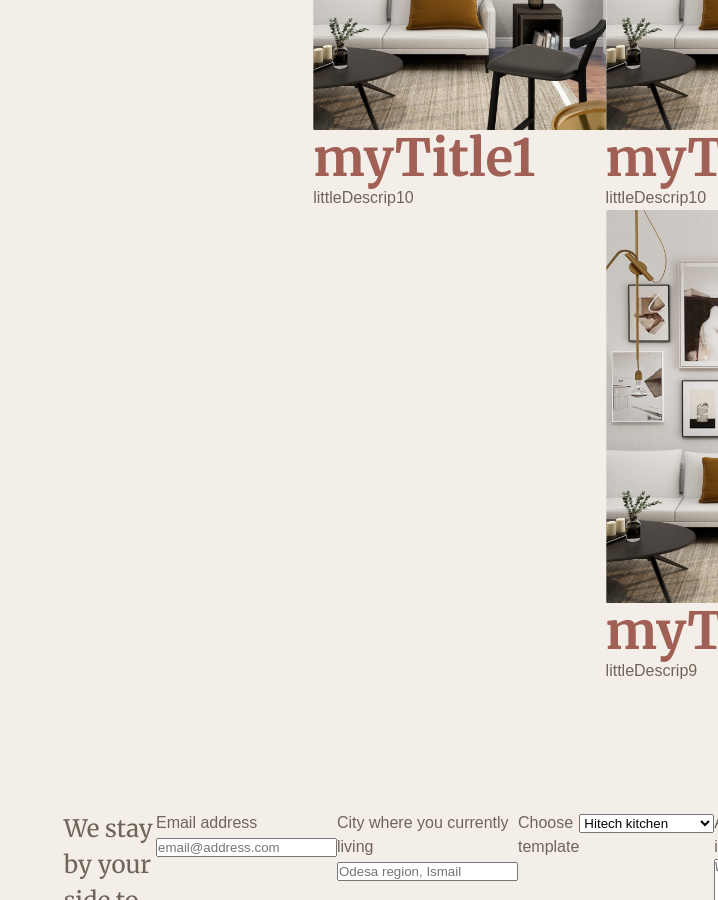
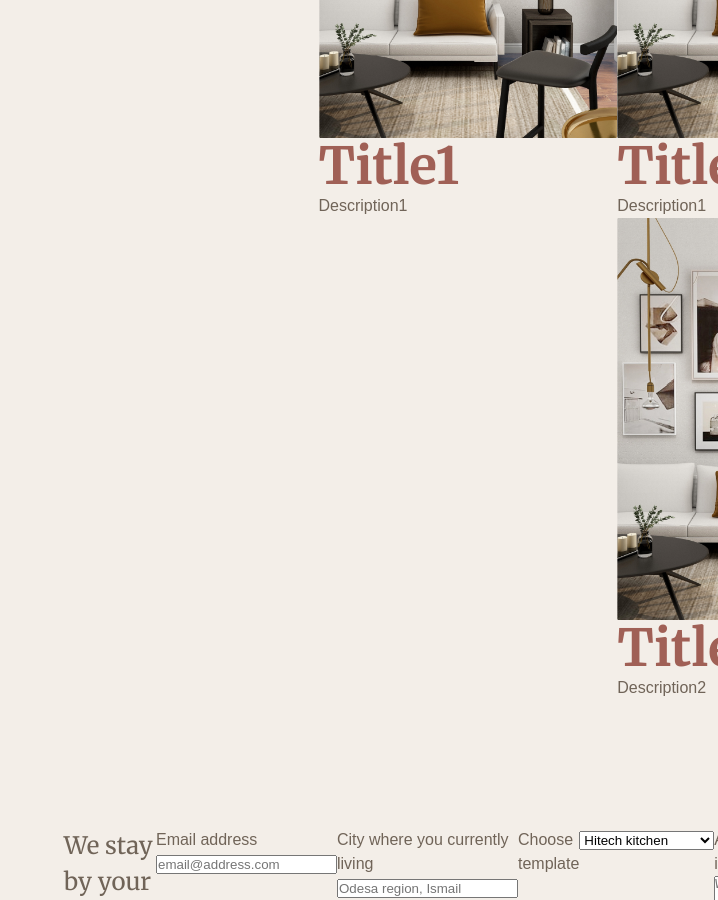
Before and after one commit to romanl231/Home-design.React, a React (Vite) app: page / in a window 1280 px wide. Shown: the part 660-1560 px from the top of the page, without its empty margins (562-1280 px from the left). Built offline with nearby package versions, Linux system fonts and the light colour scheme; no server answers; a web font is replaced by a local one.

Commit message:
Small changes

```diff
--- a/index.html
+++ b/index.html
@@ -4,7 +4,7 @@
     <meta charset="UTF-8" />
     <link rel="icon" type="image/svg+xml" href="/favicon.svg" />
     <meta name="viewport" content="width=device-width, initial-scale=1.0" />
-    <title>React 18, TypeScript, Jest, Testing Library, TailwindCSS 3, Vite, Eslint and Prettier boilerplate</title>
+    <title>antic</title>
   </head>
   <body>
     <div id="root"></div>
--- a/src/components/DesignScroller/FindYourRoom.tsx
+++ b/src/components/DesignScroller/FindYourRoom.tsx
@@ -5,11 +5,12 @@ import ArrowActionLink from "shared/components/ArrowActionLink";
 
 
 const slides = [
-                {imgRoute: roomImg1, title:"myTitle1", description:"littleDescrip10"},
-                {imgRoute: roomImg1, title:"myTitle2", description:"littleDescrip9"},
-                {imgRoute: roomImg1, title:"myTitle3", description:"littleDescrip8"},
-                {imgRoute: roomImg1, title:"myTitle4", description:"littleDescrip7"},
-                {imgRoute: roomImg1, title:"myTitle5", description:"littleDescrip6"},
+                {imgRoute: roomImg1, title:"Title1", description:"Description1"},
+                {imgRoute: roomImg1, title:"Title2", description:"Description2"},
+                {imgRoute: roomImg1, title:"Title3", description:"Description3"},
+                {imgRoute: roomImg1, title:"Title4", description:"Description4"},
+                {imgRoute: roomImg1, title:"Title5", description:"Description5"},
+                {imgRoute: roomImg1, title:"Title6", description:"Description6"},
             ];
 
 const FindYourRoom: React.FC = () => {
@@ -38,12 +39,8 @@ const FindYourRoom: React.FC = () => {
                         <Scroller currentIndex={currentIndex} slides={slides} />
                     </div>
 
-                    {/* COUNTER + BUTTON (разом, по центру) */}
+                    {/* COUNTER + BUTTON */}
                     <div className="flex items-center gap-4 text-sm">
-                        <p>
-                            {`${(currentIndex % slides.length) + 1}`.padStart(2, "0")} /{" "}
-                            {`${slides.length}`.padStart(2, "0")}
-                        </p>
                         <ArrowActionLink handleClick={handleNext} linkText="Next" />
                     </div>
                 </div>
```
